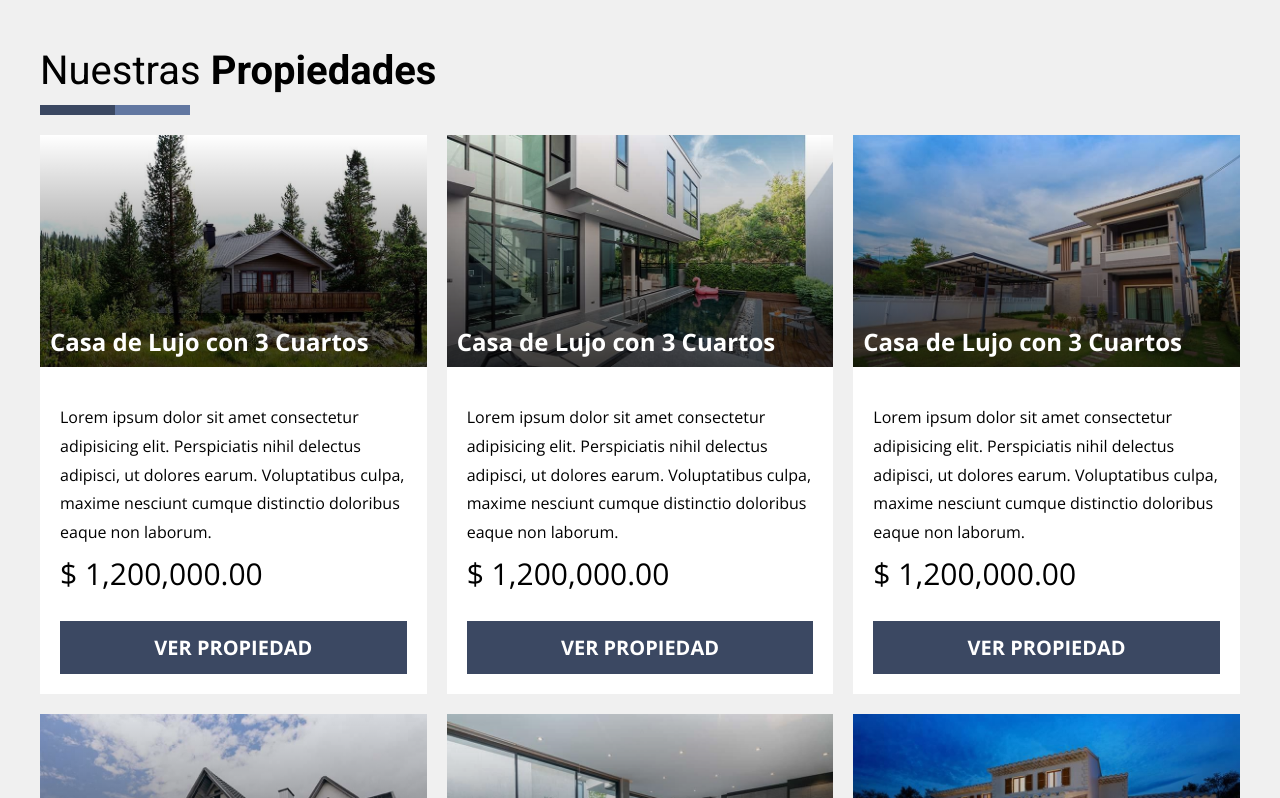
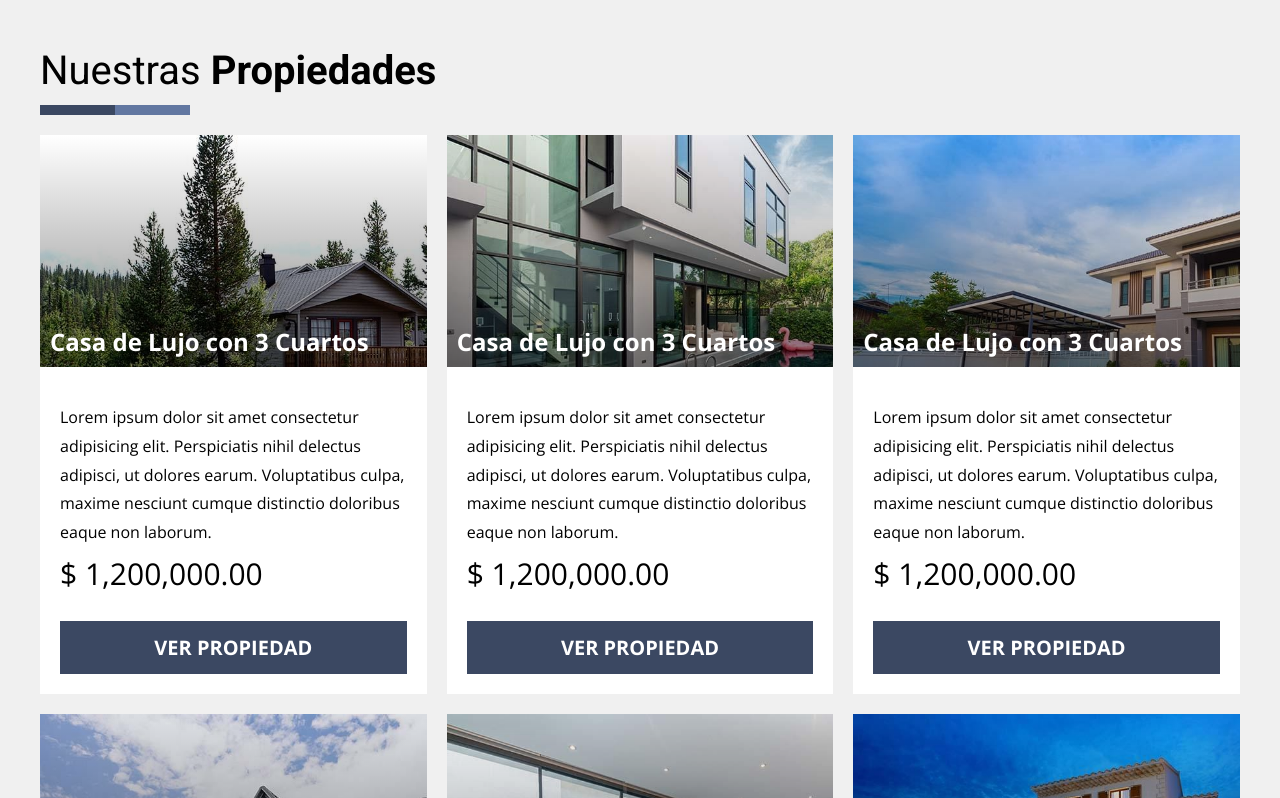
Before and after one commit to HugoAvila-Dev/realState, a website: page index.html in a window 1280 px wide. Shown: the part 702-1500 px from the top of the page. Drawn offline with nearby package versions, Linux system fonts and the light colour scheme.

Commit message:
efecto al dar scroll a la imagen

```diff
--- a/index.html
+++ b/index.html
@@ -205,6 +205,8 @@
         <p class="footer__copyright">Todos los Derechos Reservados Real State</p>
     </footer>
 
+    <script src="js/app.js"></script>
+
 </body>
 
 </html>
--- /dev/null
+++ b/js/app.js
@@ -0,0 +1,11 @@
+const imagenes = document.querySelectorAll('.propiedad__imagen');
+
+
+
+
+window.addEventListener('scroll', () => {
+    const scroll = this.scrollY / -20;
+    imagenes.forEach( (imagen) => {
+        imagen.style.backgroundPositionY = `${scroll}px`;
+    })
+} );
--- a/src/scss/ui/contenido/_propiedades.scss
+++ b/src/scss/ui/contenido/_propiedades.scss
@@ -23,7 +23,7 @@
 
     &__imagen {
        aspect-ratio: 10 / 6;
-       background-size: cover;
+       background-size: auto 150%;
        position: relative;
     }
 
```
Also changed, not shown: build/css/app.css, 1 other file.
